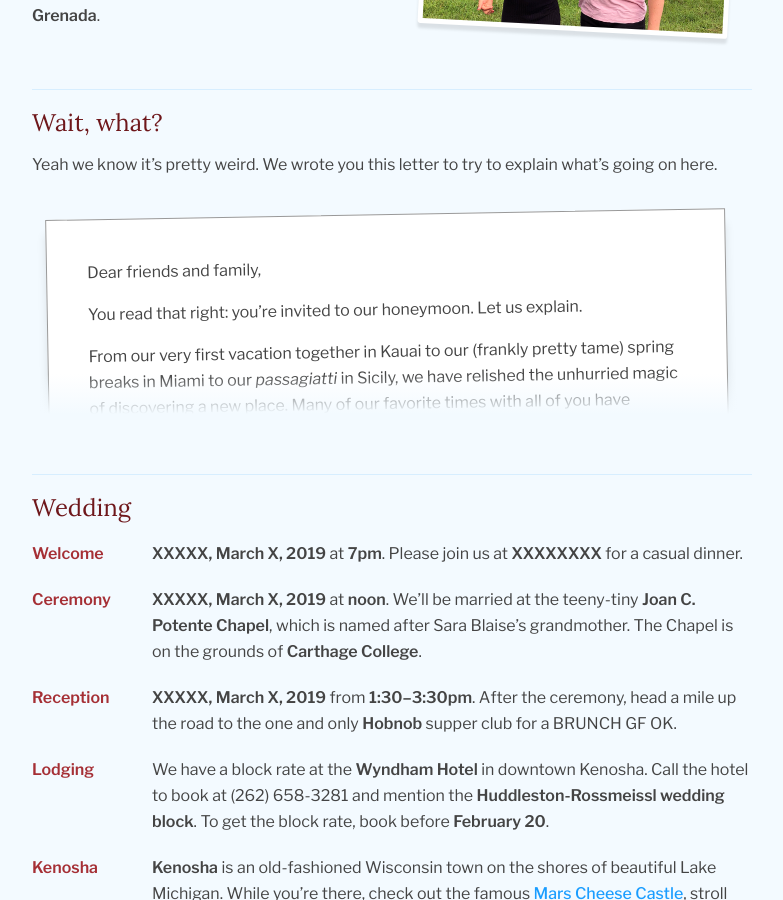
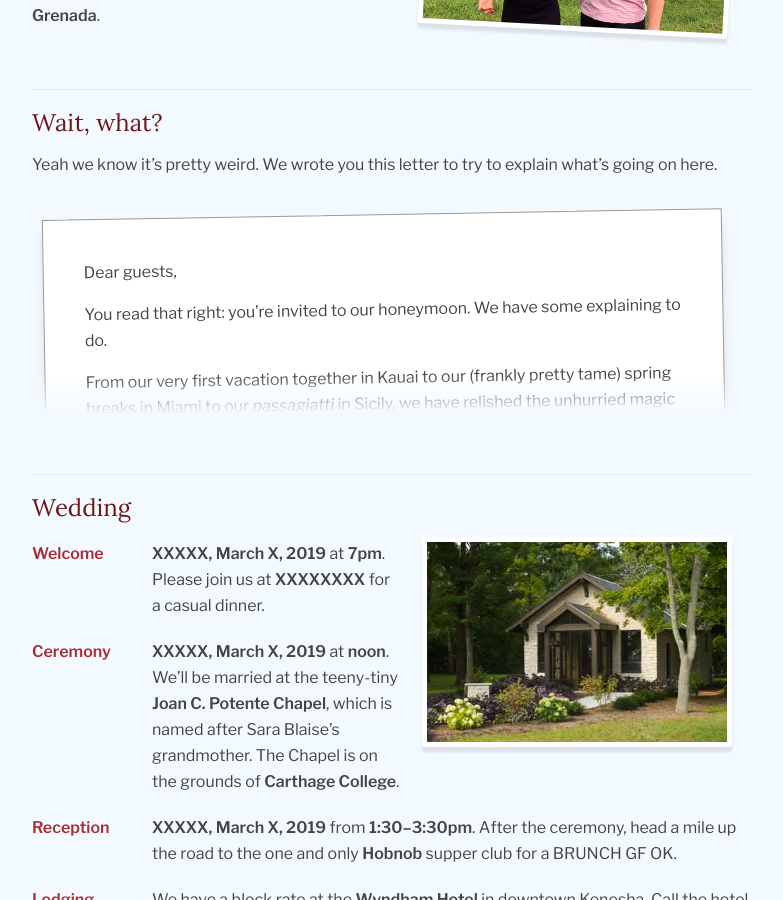
Before and after one commit to rossmeissl/bernsandblaise, a Jekyll site: the page built from family.md, in a window 1280 px wide and 900 px high, scrolled down 452 px. Shown: the whole window, without its empty margins (188-971 px from the left). Built offline with Jekyll 4.4.1, drawn with Linux system fonts in a browser that asks for light colours; some of the changed lines change nothing that is shown.

Commit message:
Updated letter, add photos

```diff
--- a/_includes/honeymoon.md
+++ b/_includes/honeymoon.md
@@ -1,4 +1,6 @@
 ## Honeymoon
+
+<img src="/images/grenada.jpg" class="inset" />
 
 When
 : **March 15–22, 2019**. Come anytime in this window and stay for as long as you'd like. Most people will come Friday March 15 and stay for a long weekend so they don't miss the [party](#party).
--- a/_includes/letter.md
+++ b/_includes/letter.md
@@ -1,18 +1,30 @@
 <section class="letter">
   <div markdown="1">
-Dear friends and family,
+Dear guests,
 
-You read that right: you're invited to our honeymoon. Let us explain.
+You read that right: you're invited to our honeymoon. We have some explaining to do.
 
-From our very first vacation together in Kauai to our (frankly pretty tame) spring breaks in Miami to our _passagiatti_ in Sicily, we have relished the unhurried magic of discovering a new place. Many of our favorite times with all of you have likewise found us in repose rather than on a schedule: blissful apres-hike afternoons in Vermont, strolls around the Madison farmer's market, long walks through museums everywhere.
+From our very first vacation together in Kauai to our (frankly pretty tame) spring breaks in Miami to our *passagiatti* in Sicily, we have relished the unhurried magic of discovering a new place. Many of our favorite times with all of you have likewise found us in repose rather than on a schedule: blissful apres-hike afternoons in Vermont, strolls around the Madison farmer's market, long walks through museums everywhere.
 
-Since we were engaged last October (during one of those very Vermont hikes), our wedding plans have zigged and zagged. But we've returned time and again to the vision of a vacation we all happen to take at the same time, to the same place.
+Since we were engaged in October 2017, our wedding plans have zigged and zagged. But we've returned time and again to the idea of a vacation that we all happen to take at the same time, to the same place.
 
-We've never been to Grenada; maybe you haven't either. We will certainly be throwing a party one night, including rings and a dress and a few brief vows, but there will be no other formal schedule. It's our hope that we can all explore this beautiful place together, in parallel, or even just nearby. We'll be there for 10 days: feel free to join us for as many or as few of any of these days that you'd like.
+And that’s how we arrived at this unconventional wedding plan: inviting you along to our honeymoon in Grenada. We will certainly be throwing a party one night, including rings and a dress and a few brief vows, but there will be no other formal schedule. We’re excited to spend a few days or a week with all of you in this beautiful place at relaxed pace.
 
-This is a honeymoon, not a wedding: no presents! Spend the money on sunscreen. Please also don't feel bad if this isn't your thing, or if you can't come. We won't take it personally and promise to come visit you soon for a private vows recital. If, on the other hand, you're thinking of planning a winter getaway somewhere warm, consider this time and place. We'd love to see you.
+As excited as we are for you to join us, we want you to know that we will *not* be hurt if you can’t make it. We understand that it’s a big ask for you to pack up and head to the West Indies, especially for those of you with small children or hectic schedules. We truly will not take it personally if you can’t come; in fact, we’ll visit *you* for a private vows recital. If, on the other hand, you're thinking of planning a winter getaway somewhere warm, consider this time and place. We'd love to see you.
 
-XOX,
-Sara Blaise and Andy
+{% unless page.family %}
+If we do see you there, we’ll be married! Our legally sanctioned ceremony will have taken place the weekend before at a teeny-tiny family chapel in Wisconsin that can only fit our relatives. As much as we wish you could join us, rest assured that Grenada is a much less blustery spot than the shores of Lake Michigan in March.
+{% endunless %}
+
+Finally, please, **no gifts**! Your presence is your present. We can’t imagine any better gift. Spend the money on sunscreen!
+
+{% if page.family %}
+But first, we're getting hitched! For those of you on the other sides of the family, the site of the ceremony, the Joan C. Potente Chapel, was designed for and given as a surprise gift to Sara Blaise's grandmother, Joan, by Sara Blaise’s grandfather, who was part of a three-generation family liturgical design business. Beware that Kenosha in March is roughly the opposite of Grenada! Please know that we will not be hurt if you can’t come to both the ceremony and the honeymoon. That’s a lot. And again, please, no presents! We'll have lunch together after the ceremony and then start packing our swimsuits.
+{% endif %}
+
+We can’t wait to celebrate with you!
+
+Love,
+SB & Andy
   </div>
 </section>
--- a/_includes/lodging.md
+++ b/_includes/lodging.md
@@ -1,4 +1,6 @@
 ## Lodging
+
+<img src="/images/cinnamon.jpg" class="inset" />
 
 The best guide to Grenada's hotels we've found is at [The Telegraph](https://www.telegraph.co.uk/travel/destinations/caribbean/grenada/hotels/).
 
--- a/_includes/party.md
+++ b/_includes/party.md
@@ -1,4 +1,6 @@
 ## Party
+
+{% include savvys.html %}
 
 When
 : **March 16, 2019 at 5:30pm**. Things should be wrapped up by midnight.
--- /dev/null
+++ b/_includes/savvys.html
@@ -0,0 +1 @@
+<img src="/images/savvys.jpg" class="inset" />
--- a/_includes/wedding.md
+++ b/_includes/wedding.md
@@ -1,4 +1,6 @@
 ## Wedding
+
+<img src="/images/chapel.jpg" class="inset" />
 
 Welcome
 : **XXXXX, March X, 2019** at **7pm**. Please join us at **XXXXXXXX** for a casual dinner.
```
Also changed, not shown: images/chapel.jpg (added), images/cinnamon.jpg (added), images/grenada.jpg (added), images/savvys.jpg (added).
